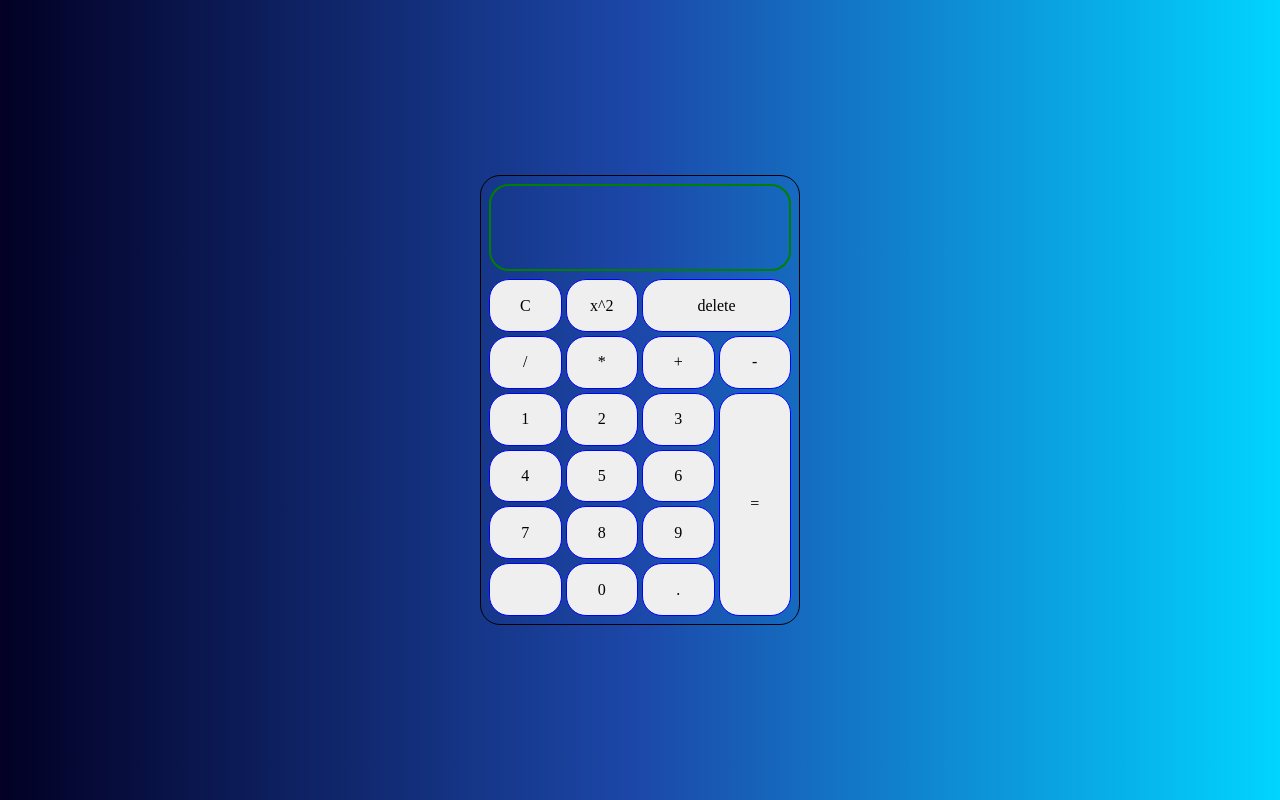
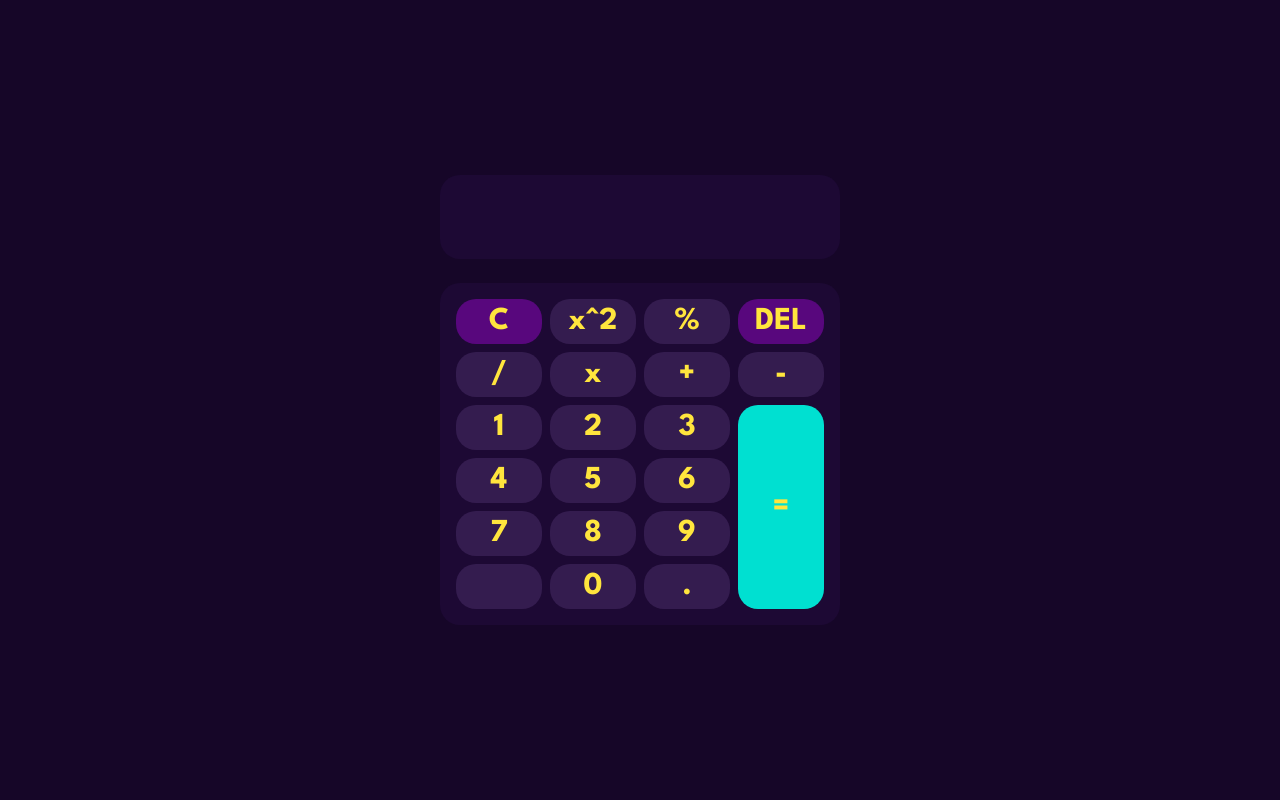
Before and after one commit to TheAlmightyMight/Calculator, a plain HTML site: page index.html in a window 1280 px wide. Drawn offline with Linux system fonts and the light colour scheme.

Commit message:
Add styling to layout

```diff
--- a/index.html
+++ b/index.html
@@ -5,24 +5,29 @@
     <meta http-equiv="X-UA-Compatible" content="IE=edge" />
     <meta name="viewport" content="width=device-width, initial-scale=1.0" />
     <link href="style.css" rel="stylesheet" />
+    <link
+      href="https://fonts.googleapis.com/css2?family=League+Spartan:wght@700&display=swap"
+      rel="stylesheet"
+    />
     <title>Document</title>
   </head>
   <body>
     <div class="app container">
       <section class="container calculator">
-        <header class="output calculator">
+        <header class="output">
           <div class="output__input"></div>
         </header>
 
         <main class="keyboard" id="keyboard">
           <button class="keyboard__item container">C</button>
           <button class="keyboard__item container" id="sqrt">x^2</button>
-          <button class="keyboard__item container">delete</button>
+          <button class="keyboard__item container">%</button>
+          <button class="keyboard__item container">DEL</button>
 
           <!-- first half of tool panel -->
 
           <button class="keyboard__item container">/</button>
-          <button class="keyboard__item container">*</button>
+          <button class="keyboard__item container">x</button>
           <button class="keyboard__item container">+</button>
           <button class="keyboard__item container">-</button>
 
@@ -50,6 +55,7 @@
           <button class="keyboard__item equal">=</button>
         </main>
       </section>
+      <section class="history"> </section>
     </div>
     <script type="module" src="output.js"></script>
   </body>
--- a/style.css
+++ b/style.css
@@ -6,13 +6,9 @@
 
 body {
   margin: 0;
-  background: rgb(2, 0, 36);
-  background: linear-gradient(
-    90deg,
-    rgba(2, 0, 36, 1) 0%,
-    rgba(28, 72, 170, 1) 50%,
-    rgba(0, 212, 255, 1) 100%
-  );
+  background: hsl(268, 75%, 9%);
+  color: hsl(52, 100%, 62%);
+  font-family: "League Spartan", sans-serif;
 }
 
 input,
@@ -37,24 +33,29 @@ select {
 }
 
 .calculator {
-  width: 320px;
+  width: 400px;
   height: 450px;
   display: flex;
   flex-direction: column;
-  padding: 8px;
-  border: 1px solid black;
   border-radius: 20px;
 }
 
 .output {
   height: 100px;
   width: 100%;
-  border: 2px solid green;
+  background: hsl(268, 71%, 12%);
   border-radius: inherit;
+  color: inherit;
+  margin-bottom: 1rem;
 }
 
 .output__input {
-  text-align: right;
+  padding-right: 1.5rem;
+  font-family: inherit;
+  font-size: 32px;
+  display: flex;
+  align-items: center;
+  justify-content: end;
   height: 100%;
   border-radius: inherit;
 }
@@ -64,21 +65,51 @@ select {
   height: 400px;
   margin-top: 8px;
   display: grid;
-  gap: 4px;
+  gap: 8px;
   grid-template-rows: repeat(6, 1fr);
   grid-template-columns: repeat(4, 1fr);
+  background: hsl(268, 71%, 12%);
+  padding: 1rem;
+  border-radius: 20px;
 }
 
 .keyboard__item {
-  border: 1px solid blue;
+  cursor: pointer;
+  color: inherit;
+  font-size: 32px;
+  background: hsl(268, 47%, 21%);
   border-radius: 20px;
+  border: none;
 }
 
-.keyboard__item:nth-child(3) {
-  grid-column: 3/5;
+.keyboard__item:hover {
+  background: hsl(290, 70%, 30%);
+  transition: 0.3s linear;
+}
+
+.keyboard__item:nth-child(1) {
+  background: hsl(281, 89%, 26%);
+}
+
+.keyboard__item:nth-child(1):hover {
+  background: hsl(285, 91%, 52%);
+}
+
+.keyboard__item:nth-child(4) {
+  background: hsl(281, 89%, 26%);
+}
+
+.keyboard__item:nth-child(4):hover {
+  background: hsl(285, 91%, 52%);
 }
 
 .equal {
   grid-column: 4/5;
   grid-row: 3/7;
+  background: hsl(176, 100%, 44%);
 }
+
+.equal:hover {
+  background: hsl(177, 92%, 70%);
+  transition: 0.3s linear;
+}
```
